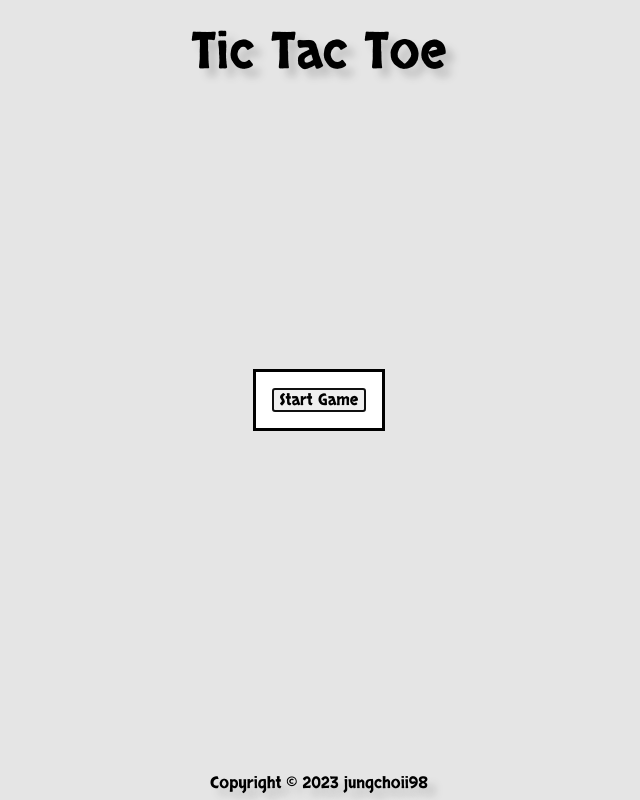
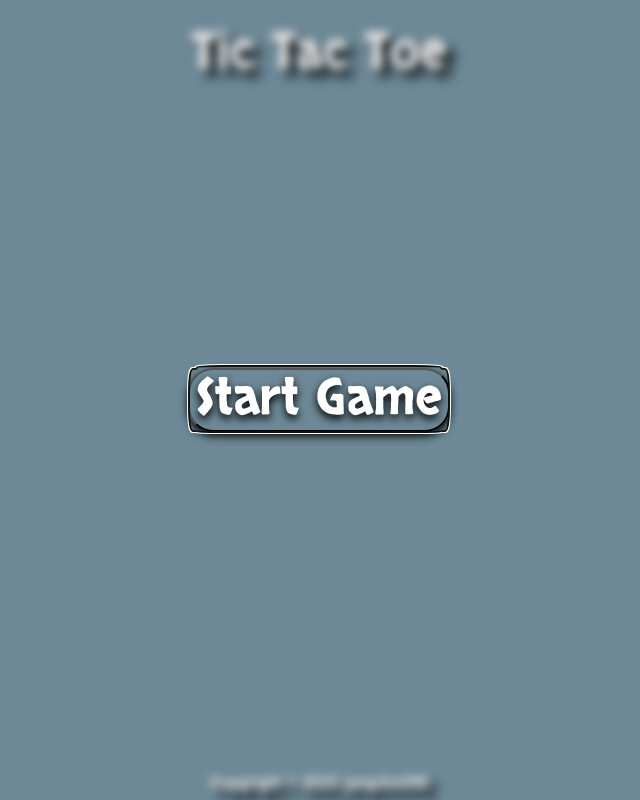
Before and after one commit to jungchoii98/TOP-Tic-Tac-Toe, a website: page index.html in a window 1280 px wide. Shown: the whole page, without its empty margins (321-961 px from the left). Drawn offline with nearby package versions, Linux system fonts and the light colour scheme.

Commit message:
Stylize start menu and end menu

```diff
--- a/script.js
+++ b/script.js
@@ -103,6 +103,8 @@ let GameController = ( () => {
   let endButton = document.querySelector('.end-modal button');
   let endGameStatement = document.querySelector('.end-modal p');
 
+  endModal.style.display = "none";
+
   const renderBoard = () => {
     for (let i=0; i<3; i++) {
       for (let j=0; j<3; j++) {
@@ -132,10 +134,12 @@ let GameController = ( () => {
       renderBoard();
       if (GameBoard.checkWinStatus()) {
         endGameStatement.innerHTML = `Player ${GameBoard.getPlayerState()} has won`;
+        endModal.style.display = "flex";
         endModal.showModal();
       }
       if (GameBoard.isDraw()) {
         endGameStatement.innerHTML = `The game was a draw`;
+        endModal.style.display = "flex";
         endModal.showModal();
       }
       GameBoard.changePlayerState();
@@ -156,6 +160,7 @@ let GameController = ( () => {
     GameBoard.reset();
     renderBoard();
     endModal.close();
+    endModal.style.display = "none";
   });
 } )();
 
@@ -169,5 +174,6 @@ let StartGameController = ( () => {
   startButton.addEventListener("click", () => {
     startModal.close();
     gameContainer.style.display = "grid";
+    startModal.style.display = "none";
   });
 } )();
--- a/style.css
+++ b/style.css
@@ -12,7 +12,13 @@
   box-sizing: border-box;
   margin: 0px;
   padding: 0px;
-  text-shadow: 8px 8px 8px lightgray;
+  text-shadow: 8px 8px 8px black;
+  color: white;
+}
+
+p {
+  padding: 0px;
+  margin: 0px;
 }
 
 header {
@@ -21,6 +27,7 @@ header {
 }
 
 body {
+  background-color: #7a98a8;
   min-height: 100vh;
   font-family: "Skranji", sans-serif;
   display: flex;
@@ -49,9 +56,35 @@ main {
   width: clamp(80px, 160px, 160px);
   height: clamp(80px, 160px, 160px);
   font-size: clamp(25px, 50px, 50px);
-  background-color: pink;
+  background-color: #CDE6F5;
   border: none;
-  box-shadow: 0px 4px 8px lightgray;
+  box-shadow: 0px 4px 8px black;
+}
+
+.start-modal,
+.end-modal {
+  background-color: transparent;
+  border: none;
+  color: white;
+  font-size: 50px;
+  font-weight: bold;
+  display: flex;
+  flex-direction: column;
+  gap: 50px;
+}
+
+.start-modal button,
+.end-modal button {
+  background: transparent;
+  color: white;
+  border-radius: 25px;
+  text-shadow: 0px 4px 8px black;
+  box-shadow: 0px 4px 8px black;
+  cursor: pointer;
+}
+
+dialog::backdrop {
+  backdrop-filter: blur(5px);
 }
 
 footer {
```
